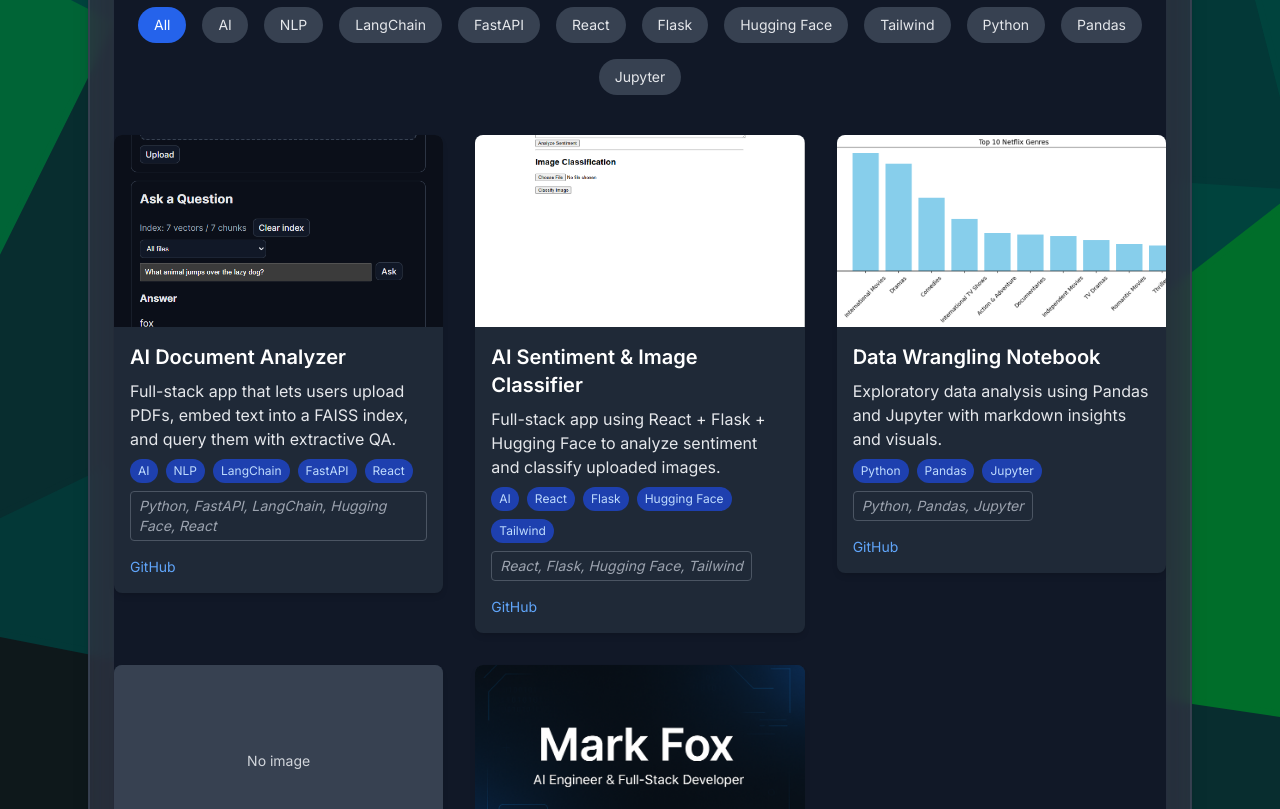
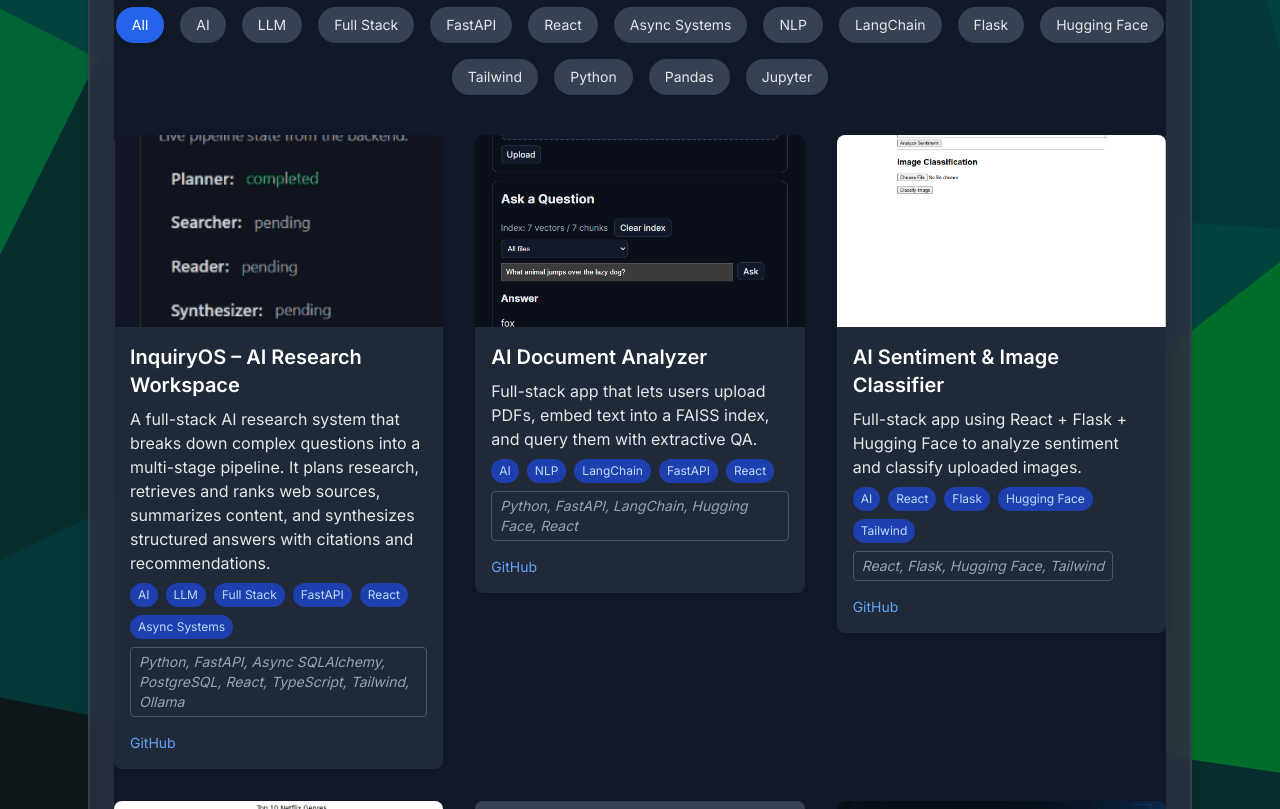
Before and after one commit to mark-fox/portfolio-site, a React (Vite) app: page / in a window 1280 px wide. Shown: the part 1111-1920 px from the top of the page. Built offline with nearby package versions, Linux system fonts and the light colour scheme.

Commit message:
Added InquiryOS project

```diff
--- a/src/App.jsx
+++ b/src/App.jsx
@@ -403,7 +403,17 @@
 
 // Static list of projects
 const projects = [
-  {
+{
+  title: "InquiryOS – AI Research Workspace",
+  tags: ["AI", "LLM", "Full Stack", "FastAPI", "React", "Async Systems"],
+  description:
+    "A full-stack AI research system that breaks down complex questions into a multi-stage pipeline. It plans research, retrieves and ranks web sources, summarizes content, and synthesizes structured answers with citations and recommendations.",
+  tech: "Python, FastAPI, Async SQLAlchemy, PostgreSQL, React, TypeScript, Tailwind, Ollama",
+  image: "/inquiryos.gif",
+  repo: "https://github.com/mark-fox/inquiry-os",
+  demo: "",
+},
+{
   title: "AI Document Analyzer",
   tags: ["AI", "NLP", "LangChain", "FastAPI", "React"],
   description:
```
Also changed, not shown: public/inquiryos.gif (added).
